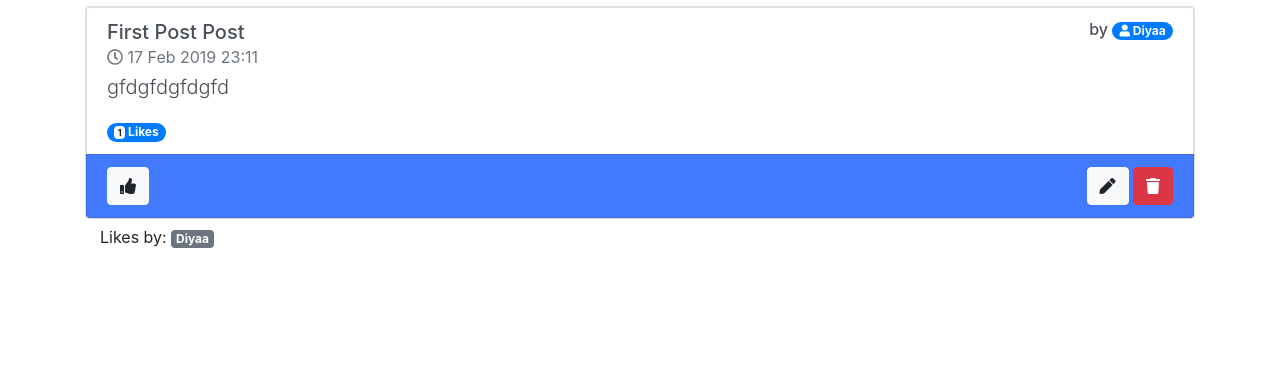
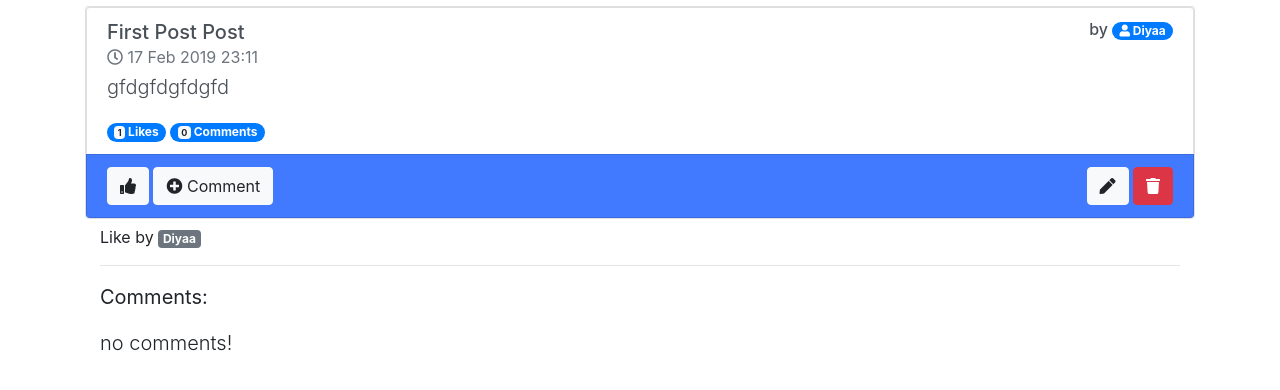
Before and after one commit to Diyaa-Gubarah/Blogger, a Django app: page /post/13/ in a window 1280 px wide. Shown: the part 72-462 px from the top of the page. Run offline with Django 3.2, Linux system fonts and the light colour scheme; a user stored in the database is signed in; data comes from the database, SQL or seed files in the repository; both versions use the stored data as it was after the commit; data that the repository does not hold is empty; some libraries are stand-ins or nearby versions.

Commit message:
added comment model & view to project

```diff
--- a/post/models.py
+++ b/post/models.py
@@ -21,6 +21,10 @@ class Post(models.Model):
 
     def get_absolute_url(self):
         return reverse("post:post_detail", kwargs={"pk": self.pk})
+
+    def post_comments(self):
+        """return number of comment for current post"""
+        return self.comments.filter(post__id=self.pk) # comments comes from related_name inside Comment Model
 
     def __str__(self):
         return '{} post'.format(self.title)
@@ -59,3 +63,20 @@ class Like(models.Model):
            ("add_like_to_post", "Can add like to post"),
            ("remove_like", "Can remove like from post"),
        )
+
+class Comment(models.Model):
+   """ Comment Table Fields """
+   post = models.ForeignKey(
+       Post,on_delete=models.CASCADE, related_name='comments')
+
+   comment_auther = models.CharField(max_length=200)
+   comment_text = models.TextField(max_length=500, blank=False)
+   comment_create_date = models.DateTimeField(auto_now=True)
+
+   # used by createview
+   def get_absolute_url(self):
+       return reverse("post:post_detail", kwargs={"pk": self.post.pk})
+
+
+   def __str__(self):
+       return 'this comment wrote by: %s, in the : %s post' % (self.comment_auther, self.post)
--- a/post/templates/post/post_detail.html
+++ b/post/templates/post/post_detail.html
@@ -9,19 +9,29 @@
         <p class="h6">by <span class="badge badge-primary badge-pill"><i class="fas fa-user"></i> {{post.user.username|title}}</span></p>
       </div>
       <p class="lead">{{post.content}}</p>
-      <medium><span class="badge badge-primary badge-pill">
+      <medium>
+        <span class="badge badge-primary badge-pill">
           <span class="badge badge-light">{{post.like.count}}</span> Likes
-        </span></medium>
+        </span>
+        <span class="badge badge-primary badge-pill">
+          <span class="badge badge-light">{{post.post_comments.count}}</span> Comments
+        </span>
+      </medium>
 
     </a>
 
     <li class="list-group-item d-flex justify-content-between align-items-center join">
-      {% if user in post.like.all %}
-      <a class="btn btn-light" href="{% url 'post:dislike_post' post.pk %}"><i class="fas fa-thumbs-up"></i></a>
-      {% else %}
-      <a class="btn btn-light" href="{% url 'post:like_post' post.pk %}"><i class="far fa-thumbs-up"></i> Like</a>
-      {% endif %}
-      <div class="">
+      <div>
+        {% if user in post.like.all %}
+        <a class="btn btn-light" href="{% url 'post:dislike_post' post.pk %}"><i class="fas fa-thumbs-up"></i></a>
+        {% else %}
+        <a class="btn btn-light" href="{% url 'post:like_post' post.pk %}"><i class="far fa-thumbs-up"></i></a>
+        {% endif %}
+        <a class="btn btn-light" href="{% url 'post:create_comment' post.pk %}"><i class="fas fa-plus-circle"></i> Comment
+        </a>
+      </div>
+
+      <div>
         <a class="btn btn-light" href="{% url 'post:post_update' post.pk %}"><i class="fas fa-pen"></i></a>
         <a class="btn btn-danger" href="{% url 'post:post_delete' post.pk %}"><i class="fas fa-trash"></i></a>
       </div>
@@ -30,7 +40,7 @@
 </div>
 
 <div class="container">
-  <medium>Likes by:
+  <medium>Like by
     {% for user in interacting_users %}
     <span class="badge badge-secondary">
       <a class="interacting-users" href="#">{{user.user.username|title}}</a>
@@ -39,5 +49,21 @@
     no Interacting Users
     {% endfor %}
   </medium>
+  <hr>
+
+  <p class="lead"><strong>Comments: </strong></p>
+  {% for comment in post.post_comments %}
+
+  <div class="container">
+    <h5>{{comment.comment_text}} <small> by {{comment.comment_auther}}</small>
+      <a class="btn btn-info" href="{% url 'post:update_comment' comment.pk %}"><i class="fas fa-edit"></i>
+      </a>
+      <a class="btn btn-danger" href="{% url 'post:delete_comment' comment.pk %}"><i class="fas fa-trash-alt"></i>
+      </a>
+    </h5>
+  </div>
+  {% empty%}
+  <p class="lead">no comments!</p>
+  {% endfor%}
 </div>
-  {% endblock %}
+{% endblock %}
--- a/post/urls.py
+++ b/post/urls.py
@@ -1,15 +1,27 @@
 from django.conf.urls import url
+
 from . import views
 
 app_name = 'post'
 
 urlpatterns = [
     url(r'^posts/$', views.PostList.as_view(), name='post_list'),
-    url(r'^group/(?P<slug>[-\w]+)/add/new_post$', views.CreatePost.as_view(), name='add_post'),
-    url(r'^post/(?P<pk>[0-9]+)/$',views.PostDetail.as_view(), name='post_detail'),
-    url(r'^post/(?P<pk>[0-9]+)/update/$',views.UpdatePost.as_view(), name='post_update'),
-    url(r'^post/(?P<pk>[0-9]+)/delete/$',views.DeletePost.as_view(), name='post_delete'),
-    url(r'^post/(?P<pk>[0-9]+)/like/$',views.LikePost, name='like_post'),
-    url(r'^post/(?P<pk>[0-9]+)/dislike/$',views.disLikePost, name='dislike_post'),
+    url(r'^group/(?P<slug>[-\w]+)/add/new_post$',
+        views.CreatePost.as_view(), name='add_post'),
+    url(r'^post/(?P<pk>[0-9]+)/$',
+        views.PostDetail.as_view(), name='post_detail'),
+    url(r'^post/(?P<pk>[0-9]+)/update/$',
+        views.UpdatePost.as_view(), name='post_update'),
+    url(r'^post/(?P<pk>[0-9]+)/delete/$',
+        views.DeletePost.as_view(), name='post_delete'),
+    url(r'^post/(?P<pk>[0-9]+)/like/$', views.LikePost, name='like_post'),
+    url(r'^post/(?P<pk>[0-9]+)/dislike/$',
+        views.disLikePost, name='dislike_post'),
+    url(r'^post/(?P<pk>[0-9]+)/add/comment/$',
+        views.CommentCreate.as_view(), name='create_comment'),
+    url(r'^comment/(?P<pk>[0-9]+)/update/$',
+        views.CommentUpdate.as_view(), name='update_comment'),
+    url(r'^comment/(?P<pk>[0-9]+)/delete/$',
+        views.CommentDelete, name='delete_comment'),
 
 ]
--- a/post/views.py
+++ b/post/views.py
@@ -1,4 +1,5 @@
 # -*- coding: utf-8 -*-
+from django.contrib import messages
 from django.contrib.auth import get_user_model, models
 from django.contrib.auth.decorators import login_required, permission_required
 # https://docs.djangoproject.com/en/1.11/topics/auth/default/#django.contrib.auth.mixins.UserPassesTestMixin
@@ -9,10 +10,8 @@ from django.shortcuts import get_object_or_404, redirect, render
 from django.urls import reverse, reverse_lazy
 from django.views import generic
 from group.models import Group, Membership
-from post.forms import CreatePostForm
-from django.contrib import messages
-
-from post.models import Like, Post
+from post.forms import CreatePostForm,CommentForm
+from post.models import Comment, Like, Post
 
 # Create your views here.
 
@@ -33,10 +32,10 @@ class CreatePost(LoginRequiredMixin, PermissionRequiredMixin, UserPassesTestMixi
     login_url = '403html'
     raise_exception = True
 
-
     def handle_no_permission(self):
         # add custom message
-        messages.error(self.request, 'You have no permission to create post in {} group please join first'.format(self.kwargs.get('slug')),extra_tags='alert')
+        messages.error(self.request, 'You have no permission to create post in {} group please join first'.format(
+            self.kwargs.get('slug')), extra_tags='alert')
         return super(CreatePost, self).handle_no_permission()
 
     def test_func(self):
@@ -44,11 +43,11 @@ class CreatePost(LoginRequiredMixin, PermissionRequiredMixin, UserPassesTestMixi
             current_user_membership = Membership.objects.get(
                 user__username=self.request.user.username, group__slug=self.kwargs.get('slug'))
             if current_user_membership:
-                print('{} is a member in {} group'.format(self.request.user,current_user_membership.group.name))
+                print('{} is a member in {} group'.format(
+                    self.request.user, current_user_membership.group.name))
                 return self.request.user.has_perm('group.add_post')
         except Exception as e:
             print('\n{} must join to this group first\n'.format(self.request.user))
-
 
     def form_valid(self, form):
         form.instance.user = self.request.user
@@ -63,9 +62,9 @@ class PostDetail(LoginRequiredMixin, generic.DetailView):
         # Call the base implementation first to get a context
         context = super(PostDetail, self).get_context_data(**kwargs)
         # Add in a QuerySet of all the books
-        context['interacting_users'] = Like.objects.filter(post__id=self.kwargs.get("pk")).order_by('user__username')
+        context['interacting_users'] = Like.objects.filter(
+            post__id=self.kwargs.get("pk")).order_by('user__username')
         return context
-
 
 
 class UpdatePost(LoginRequiredMixin, generic.UpdateView):
@@ -103,3 +102,21 @@ def disLikePost(request, pk):
         obj.decrement_like()
         obj.delete()
         return redirect('post:post_list')
+
+
+class CommentCreate(LoginRequiredMixin, generic.CreateView):
+    model = Comment
+    form_class = CommentForm
+
+
+class CommentUpdate(LoginRequiredMixin, generic.UpdateView):
+    model = Comment
+    form_class = CommentForm
+
+
+@login_required
+def CommentDelete(request, pk):
+    comment = get_object_or_404(Comment, pk=pk)
+    post_pk = comment.post.pk
+    comment.delete()
+    return redirect('post:post_detail', pk=post_pk)
```
Also changed, not shown: group/templates/group/group_detail.html (+8 -1 lines), post/forms.py (+7 -1 lines), post/templates/post/comment_form.html (added, +12 -0 lines), post/templates/post/posts.html (+9 -1 lines), db.sqlite3, post/migrations/0008_comment.py (added), 5 other files.
